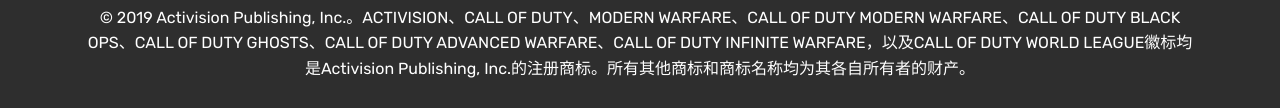
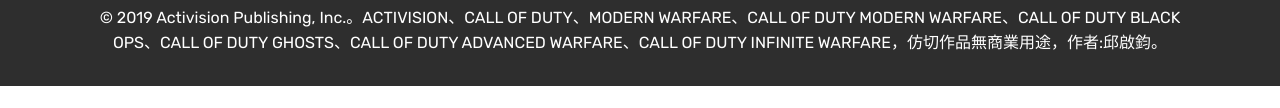
Before and after one commit to chib0318/special_topic, a plain HTML site: page index.html in a window 1280 px wide. Shown: the part 4751-4859 px from the top of the page. After the commit the page ends 4837 px from the top, so only its background shows below. Drawn offline with Linux system fonts and the light colour scheme; files whose address does not match are found by name.

Commit message:
4/9(all)

```diff
--- a/index.html
+++ b/index.html
@@ -400,8 +400,7 @@
                             MODERN
                             WARFARE、CALL OF DUTY BLACK OPS、CALL OF DUTY GHOSTS、CALL OF DUTY ADVANCED WARFARE、CALL OF
                             DUTY
-                            INFINITE WARFARE，以及CALL OF DUTY WORLD LEAGUE徽标均是Activision Publishing,
-                            Inc.的注册商标。所有其他商标和商标名称均为其各自所有者的财产。
+                            INFINITE WARFARE，仿切作品無商業用途，作者:邱啟鈞。
                         </p>
                     </div>
                 </div>
```
